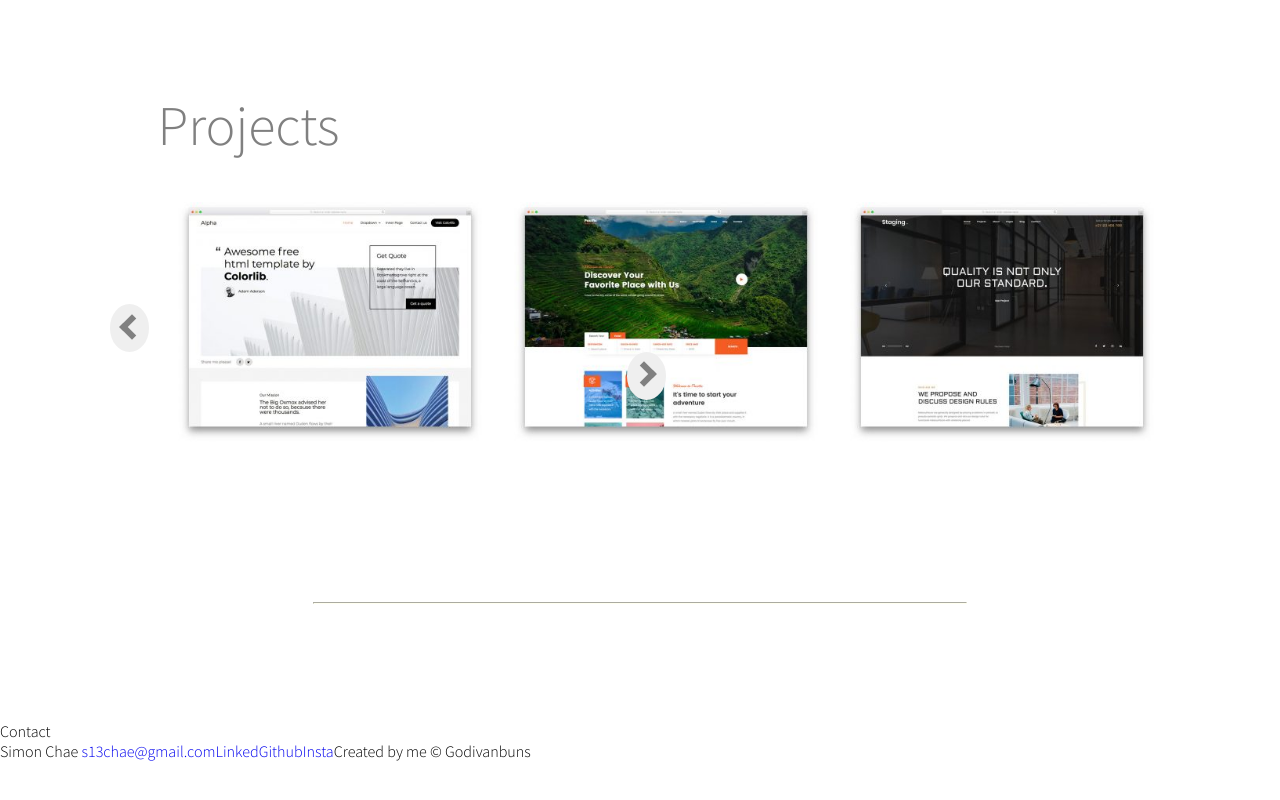
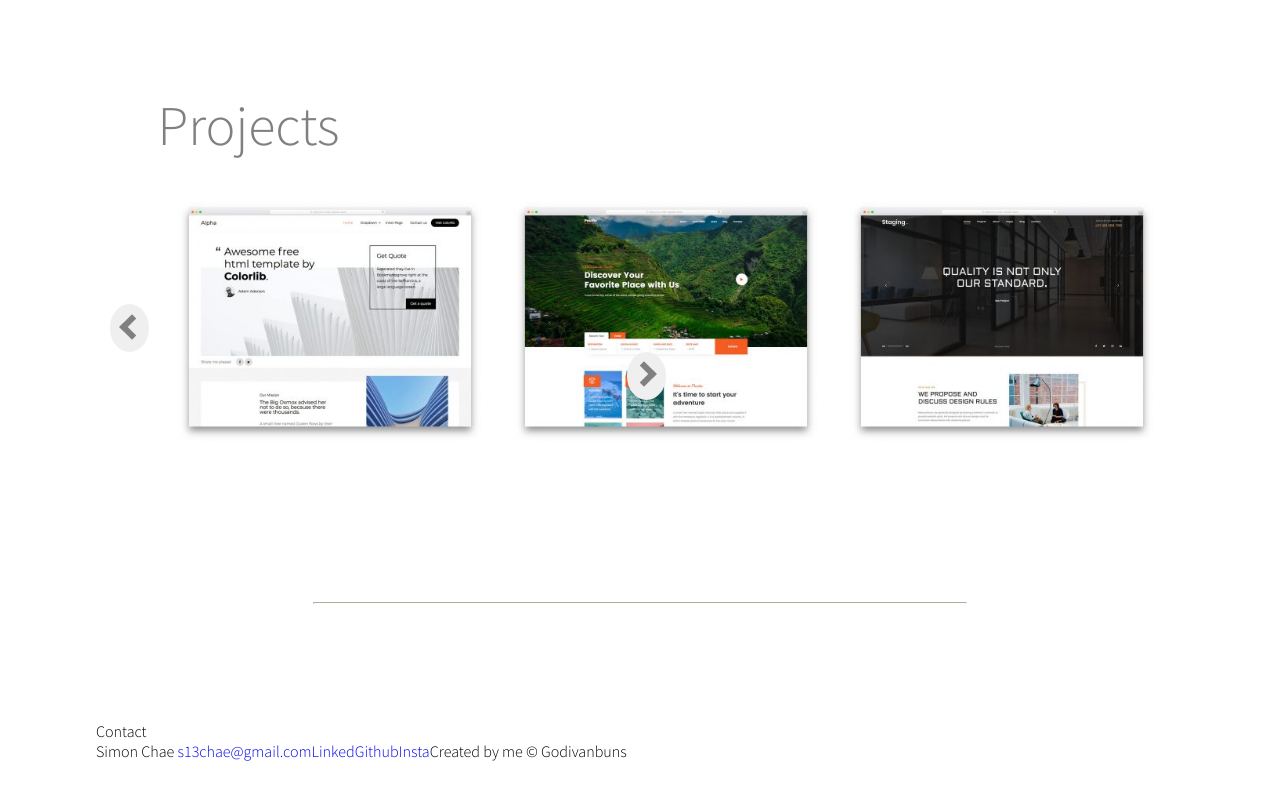
Before and after one commit to DivaGodiva/port-simon, a React (Create React App) app: page / in a window 1280 px wide. Shown: the part 1501-2301 px from the top of the page. Before the commit the page ends 2262 px from the top, so only its background shows below. Built offline with nearby package versions, Linux system fonts and the light colour scheme.

Commit message:
WIP contact

```diff
--- a/src/styles/contact.css
+++ b/src/styles/contact.css
@@ -0,0 +1,3 @@
+#contact {
+  margin: 7.3em 6em 7.3em 6em;
+}
```
